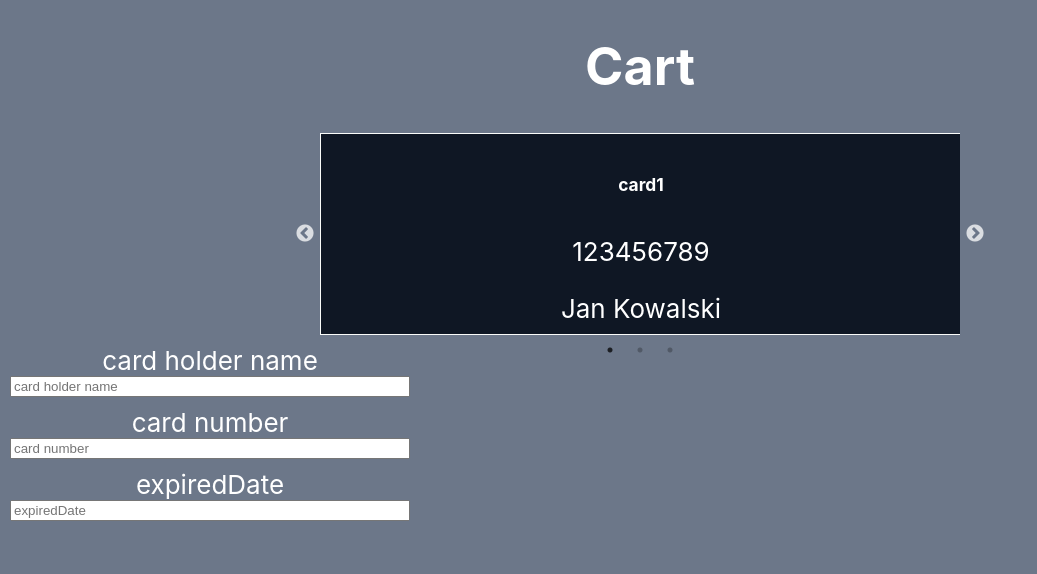
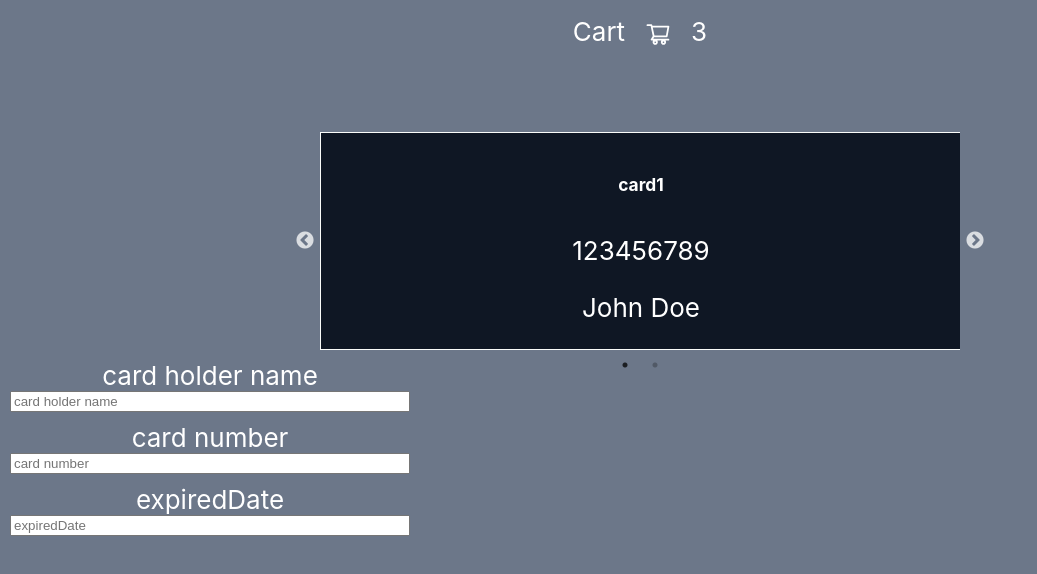
Before and after one commit to weblukas/concise-app, a React (Create React App) app: page / in a window 1280 px wide. Shown: the top 574 px of the page, without its empty margins (0-1037 px from the left). Built offline with nearby package versions, Linux system fonts and the light colour scheme.

Commit message:
cart view

```diff
--- a/package.json
+++ b/package.json
@@ -9,6 +9,8 @@
     "card-validator": "^8.1.1",
     "react": "^17.0.2",
     "react-dom": "^17.0.2",
+    "react-icons": "^4.3.1",
+    "react-router-dom": "^6.2.1",
     "react-scripts": "5.0.0",
     "web-vitals": "^2.1.2"
   },
--- a/src/App.css
+++ b/src/App.css
@@ -1,34 +1,48 @@
 .App {
   text-align: center;
-}
-
-.App-header {
-  /* background-color: #282c34; */
   background-color: #6c7789;
   min-height: 100vh;
+  color: white;
+  font-size: calc(10px + 2vmin);
+}
+/*
+.App-header {
+
+
+
   display: flex;
   flex-direction: column;
-  /* justify-content: center; */
-  font-size: calc(10px + 2vmin);
-  color: white;
-}
+
+
+
+} */
 .card-slider {
   width: 50vw;
   margin: 0 auto;
 }
 .card {
   width: 100px;
-  height: 200px;
+  height: 100%;
   background-color: #0f1724;
   border: 1px solid rgb(250, 252, 250);
 }
 
 .sliderContainer {
   margin: 0 auto;
-  margin-top: 4rem;
   width: 60vw;
   height: 450px;
   text-align: center;
 
 
 }
+
+.cart-container {
+  display: flex;
+  height: 100px;
+  justify-content: center;
+  padding: 1rem;
+}
+
+.cart-icon {
+  padding: 5px 20px;
+}
--- a/src/App.js
+++ b/src/App.js
@@ -1,16 +1,16 @@
 import './App.css';
+import { BrowserRouter as Router, Route, Switch} from 'react-router-dom'
 import CardSlider from './components/CardSlider';
 import Cart from './components/Cart';
 import Form from './components/Form';
 
 function App() {
   return (
+
     <div className="App">
-      <main className="App-header">
         <Cart />
         <CardSlider />
         <Form />
-      </main>
     </div>
   );
 }
--- a/src/components/Card.js
+++ /dev/null
@@ -1,24 +0,0 @@
-import React from 'react'
-import '../App.css';
-import { cards } from './CardSlider';
-
-const Card = () => {
-
-    return (
-        <div className='slider-container'>
-          {cards.map((item, index)=>{
-            return(
-                <div key={item.id} >
-                    <p>{item.name}</p>
-                    <p>{item.cardNumber}</p>
-                    <p>{item.cardHolderName}</p>
-
-                </div>
-            )
-          })}
-        </div>
-    )
-
-}
-
-export default Card
--- a/src/components/CardSlider.js
+++ b/src/components/CardSlider.js
@@ -1,5 +1,4 @@
 import React from "react";
-import Card from "./Card";
 import "slick-carousel/slick/slick.css";
 import "slick-carousel/slick/slick-theme.css";
 import Slider from "react-slick";
@@ -9,7 +8,7 @@ export const cards = [
     id: 1,
     name: "card1",
     cardNumber: 123456789,
-    cardHolderName: "Jan Kowalski",
+    cardHolderName: "John Doe",
   },
   {
     id: 2,
@@ -17,12 +16,7 @@ export const cards = [
     cardNumber: 4444444789,
     cardHolderName: "John Doe",
   },
-  {
-    id: 3,
-    name: "card3",
-    cardNumber: 55555555555,
-    cardHolderName: "Robert Doe",
-  },
+
 ];
 
 const CardSlider = () => {
--- a/src/components/Cart.js
+++ b/src/components/Cart.js
@@ -1,11 +1,37 @@
 import React from 'react'
+import {AiOutlineShoppingCart} from 'react-icons/ai'
+
+const cartItems = [
+    {
+        id: 1,
+        title: 'phone',
+        price: 599.99,
+    },
+      {
+        id: 2,
+        title: 'tv',
+        price: 499.99,
+      },
+      {
+        id: 3,
+        title: 'pc',
+        price: 699.99,
+
+      },
+]
+
+
 
 const Cart = () => {
     return (
-        <div>
-           <h1>Cart</h1>
+        <div className="cart-container">
+           <div>Cart</div>
+           <AiOutlineShoppingCart className='cart-icon'/>
+           <span>{cartItems.length}</span>
         </div>
     )
 }
 
+
+
 export default Cart
--- a/src/components/Form.js
+++ b/src/components/Form.js
@@ -12,6 +12,7 @@ const nameValidation = /^[\w'\-,.][^0-9_!¡?÷?¿/\\+=@#$%ˆ&*(){}|~<>;:[\]]{2,}
 
 const Form = () => {
   const formRef = useRef(initialValue);
+
 
 
   const fieldUpdate = (fieldName, value) => {
--- a/src/index.css
+++ b/src/index.css
@@ -1,4 +1,5 @@
 body {
+  padding: 0;
   margin: 0;
   font-family: -apple-system, BlinkMacSystemFont, 'Segoe UI', 'Roboto', 'Oxygen',
     'Ubuntu', 'Cantarell', 'Fira Sans', 'Droid Sans', 'Helvetica Neue',
```
Also changed, not shown: src/Home.js (added, +13 -0 lines), src/PaymentPage.js (added, +13 -0 lines), 1 other file (tests, documents, lock files or other folders).
